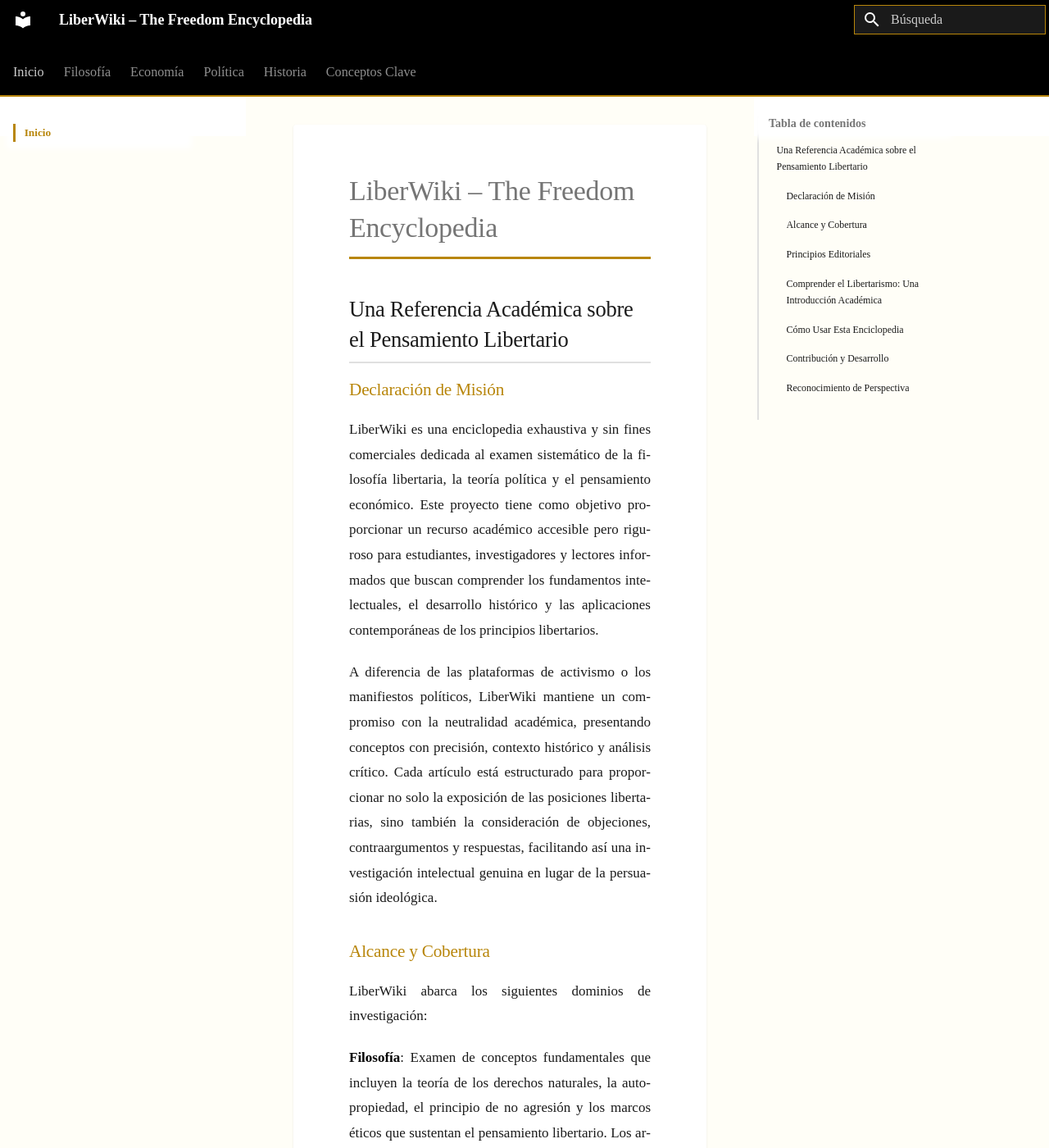
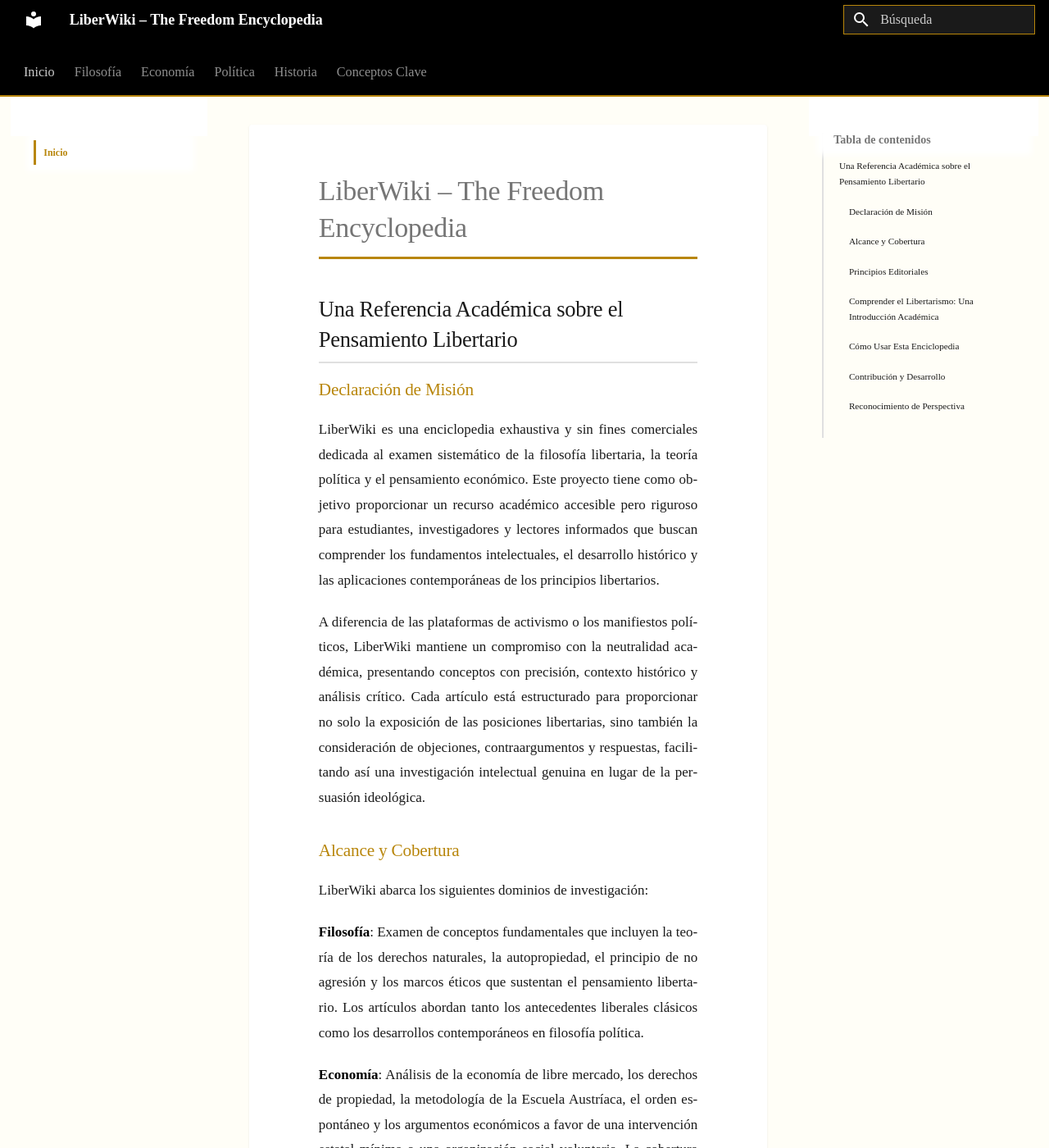
Before and after one commit to dan1max/liberwiki, an MkDocs documentation site: the page built from docs/index.md, in a window 1280 px wide and 1400 px high. Shown: the whole window at 82% size. Built offline with MkDocs 1.6.1 and Material for MkDocs 9.7.7, drawn with Linux system fonts in a browser that asks for light colours; some web fonts are replaced.

Commit message:
Refactor sidebar and content CSS for improved layout
Updated sidebar and content styles for better layout and responsiveness.

```diff
--- a/docs/stylesheets/extra.css
+++ b/docs/stylesheets/extra.css
@@ -138,21 +138,77 @@ a:visited {
 }
 
 /* ========================================
+   LAYOUT PRINCIPAL - MÁXIMA ANCHURA
+   ======================================== */
+
+/* Contenedor principal sin límite de ancho */
+.md-container {
+  max-width: none !important;
+}
+
+.md-main {
+  max-width: none !important;
+}
+
+.md-main__inner {
+  max-width: none !important;
+  margin: 0 !important;
+}
+
+.md-grid {
+  max-width: 98% !important; /* Usar casi todo el ancho disponible */
+  margin-left: auto !important;
+  margin-right: auto !important;
+}
+
+/* Área de contenido principal */
+.md-content {
+  max-width: none !important;
+  flex: 1 1 auto !important;
+  padding: 2em 3em !important;
+}
+
+.md-content__inner {
+  max-width: none !important;
+  background-color: var(--bg-white);
+  padding: 3em 5em !important; /* Padding generoso pero el contenido usa todo el ancho */
+  border-radius: 4px;
+  box-shadow: 0 1px 3px rgba(0,0,0,0.08);
+  margin: 0 !important;
+}
+
+/* Ancho del contenido de texto sin restricción */
+.md-typeset {
+  max-width: none !important;
+}
+
+/* ========================================
    BARRA LATERAL
    ======================================== */
 
 .md-sidebar {
   background-color: var(--bg-white);
+  width: 12rem !important; /* Sidebar más compacto */
+}
+
+.md-sidebar--primary {
+  width: 12rem !important;
+}
+
+.md-sidebar--secondary {
+  width: 14rem !important; /* TOC compacto */
 }
 
 .md-sidebar__inner {
   font-family: 'Times New Roman', Times, serif !important;
+  padding: 1rem 0.6rem !important;
 }
 
 .md-nav__link {
   color: var(--text-primary);
   transition: all 0.2s ease;
-  font-size: 0.95em;
+  font-size: 0.85em;
+  padding: 0.4em 0.6em !important;
 }
 
 .md-nav__link:hover {
@@ -164,45 +220,7 @@ a:visited {
   color: var(--gold-dark) !important;
   font-weight: bold;
   border-left: 3px solid var(--gold-dark);
-  padding-left: 0.8em;
-}
-
-/* ========================================
-   CONTENIDO PRINCIPAL - ANCHURA AMPLIADA
-   ======================================== */
-
-.md-content {
-  max-width: 1400px !important; /* Ampliado desde 850px */
-  margin: 0 auto;
-  padding: 2em 2em; /* Aumentado padding lateral */
-}
-
-.md-content__inner {
-  max-width: 100% !important; /* Sin restricción adicional */
-  background-color: var(--bg-white);
-  padding: 3em 4em; /* Aumentado significativamente */
-  border-radius: 4px;
-  box-shadow: 0 1px 3px rgba(0,0,0,0.08);
-}
-
-/* Ajuste específico para el grid principal */
-.md-grid {
-  max-width: 1400px !important;
-  margin-left: auto !important;
-  margin-right: auto !important;
-}
-
-/* Ancho del área de contenido sin restricciones extra */
-.md-main__inner {
-  margin-top: 0;
-}
-
-.md-sidebar--primary {
-  width: 15rem; /* Sidebar izquierdo más compacto */
-}
-
-.md-sidebar--secondary {
-  width: 18rem; /* Tabla de contenidos con buen espacio */
+  padding-left: 0.8em !important;
 }
 
 /* ========================================
@@ -458,18 +476,22 @@ button:hover, .md-button:hover {
    ======================================== */
 
 @media screen and (max-width: 76.1875em) {
-  .md-content {
-    max-width: 100% !important;
+  .md-grid {
+    max-width: 96% !important;
   }
 
   .md-content__inner {
-    padding: 2.5em 3em;
+    padding: 2.5em 3em !important;
   }
 }
 
 @media screen and (max-width: 60em) {
+  .md-content {
+    padding: 1.5em 2em !important;
+  }
+
   .md-content__inner {
-    padding: 2em 2em;
+    padding: 2em 2.5em !important;
   }
 
   body, .md-typeset {
@@ -494,8 +516,12 @@ button:hover, .md-button:hover {
     font-size: 1.3em;
   }
 
+  .md-content {
+    padding: 1em !important;
+  }
+
   .md-content__inner {
-    padding: 1.5em;
+    padding: 1.5em !important;
   }
 
   table {
@@ -541,8 +567,8 @@ html {
 }
 
 .md-nav--secondary .md-nav__link {
-  font-size: 0.85em;
-  padding: 0.3em 0.8em;
+  font-size: 0.8em;
+  padding: 0.3em 0.6em;
 }
 
 .md-nav--secondary .md-nav__link--active {
```
